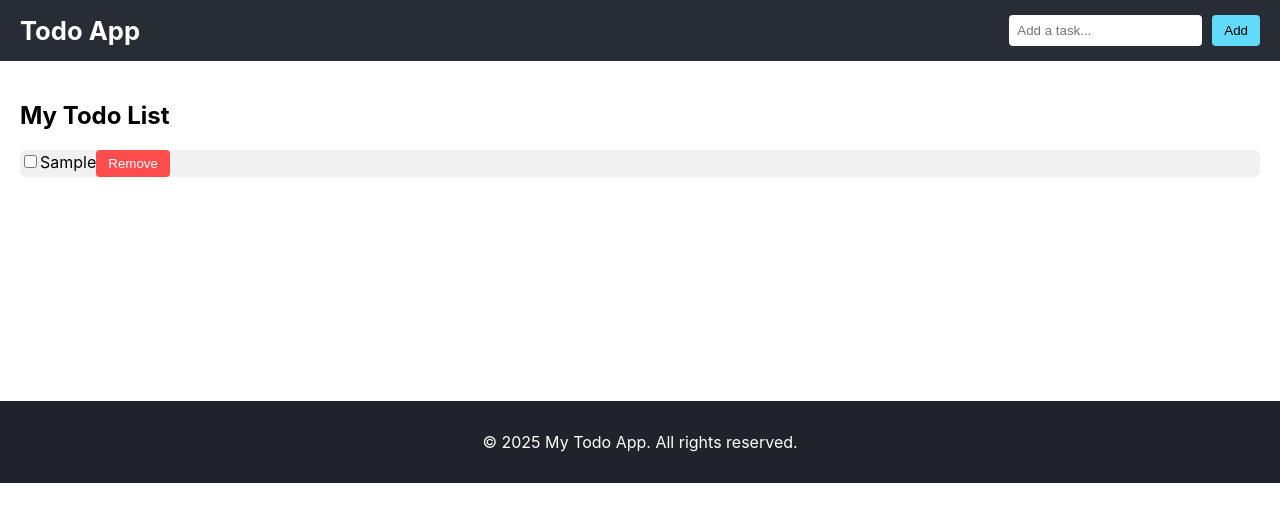
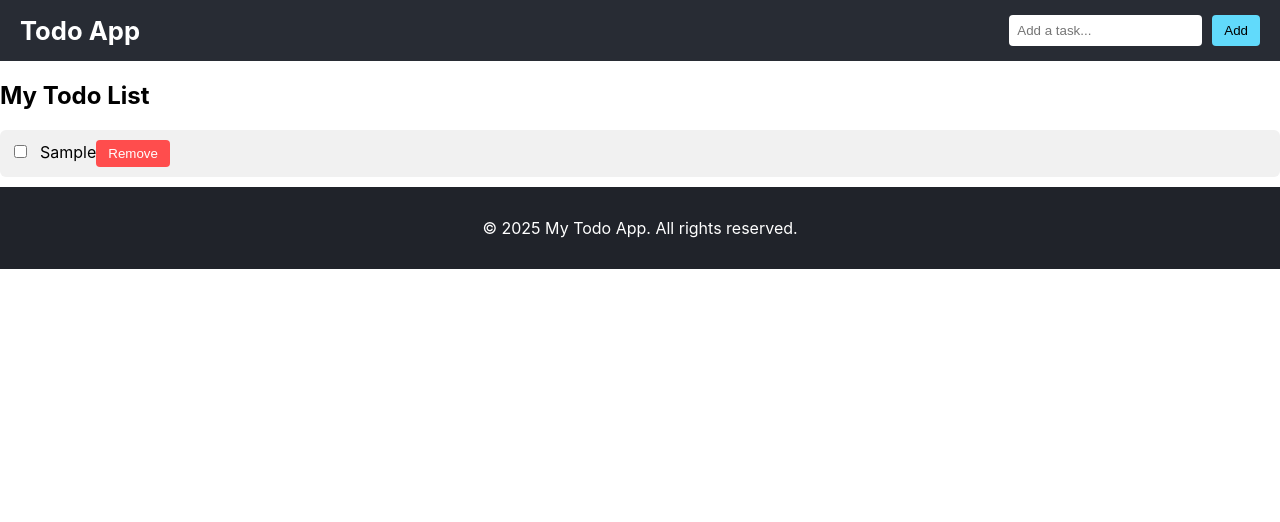
Before and after one commit to Giridharan-k/reactjs-fullcourse, a React (Create React App) app: page / in a window 1280 px wide. Both pictures are taken after typing "Sample" into the empty fields and a click on the button "Add". Shown: the top 522 px of the page. Built offline with nearby package versions, Linux system fonts and the light colour scheme.

Commit message:
todolist - change item store in span tag

```diff
--- a/src/todolist.css
+++ b/src/todolist.css
@@ -1,28 +1,17 @@
-.body {
-  padding: 20px;
-  min-height: 300px;
-}
-
-.body ul {
-  list-style: none;
-  padding: 0;
-}
-
-.body li {
-  background: #f4f4f4;
-  margin: 8px 0;
-  padding: 10px;
-  border-radius: 5px;
-}
 .todo-item {
   display: flex;
   align-items: center;
-  gap: 10px;
+  padding: 10px;
   margin-bottom: 10px;
   background-color: #f1f1f1;
-  padding: 10px;
   border-radius: 6px;
 }
+
+.todo-item span {
+  flex-grow: 1;
+  margin-left: 10px;
+}
+
 .remove-btn {
   margin-left: auto;
   background-color: #ff4d4d;
--- a/src/todolist.jsx
+++ b/src/todolist.jsx
@@ -9,7 +9,8 @@ function Todolist({ todos, onRemove}) {
       <ul className='todo-item'>
         {todos.map((item, index) => (
             <div key={index}>
-                <input type="checkbox" value={item} />{item}
+                <input type="checkbox" value={item} />
+                <span>{item}</span>
                 <button className='remove-btn' onClick={()=> onRemove(index)}>Remove</button>
             </div>
         ))}
```
